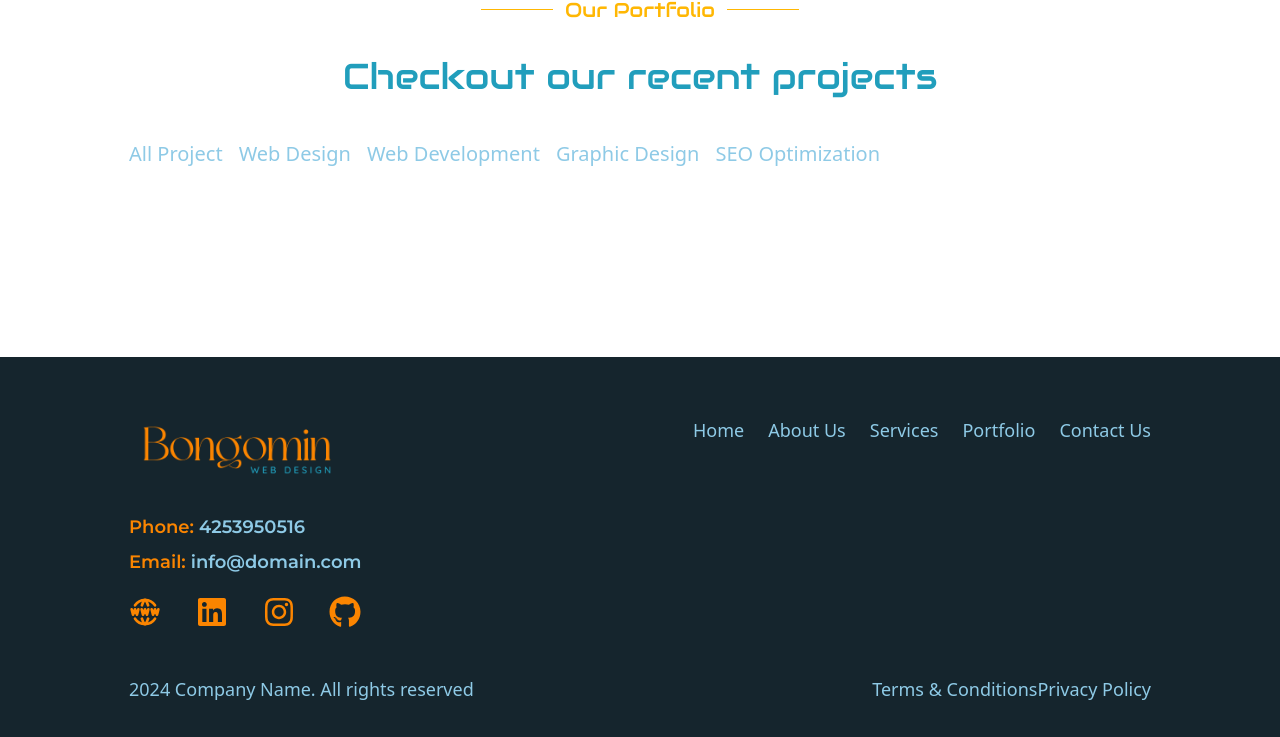
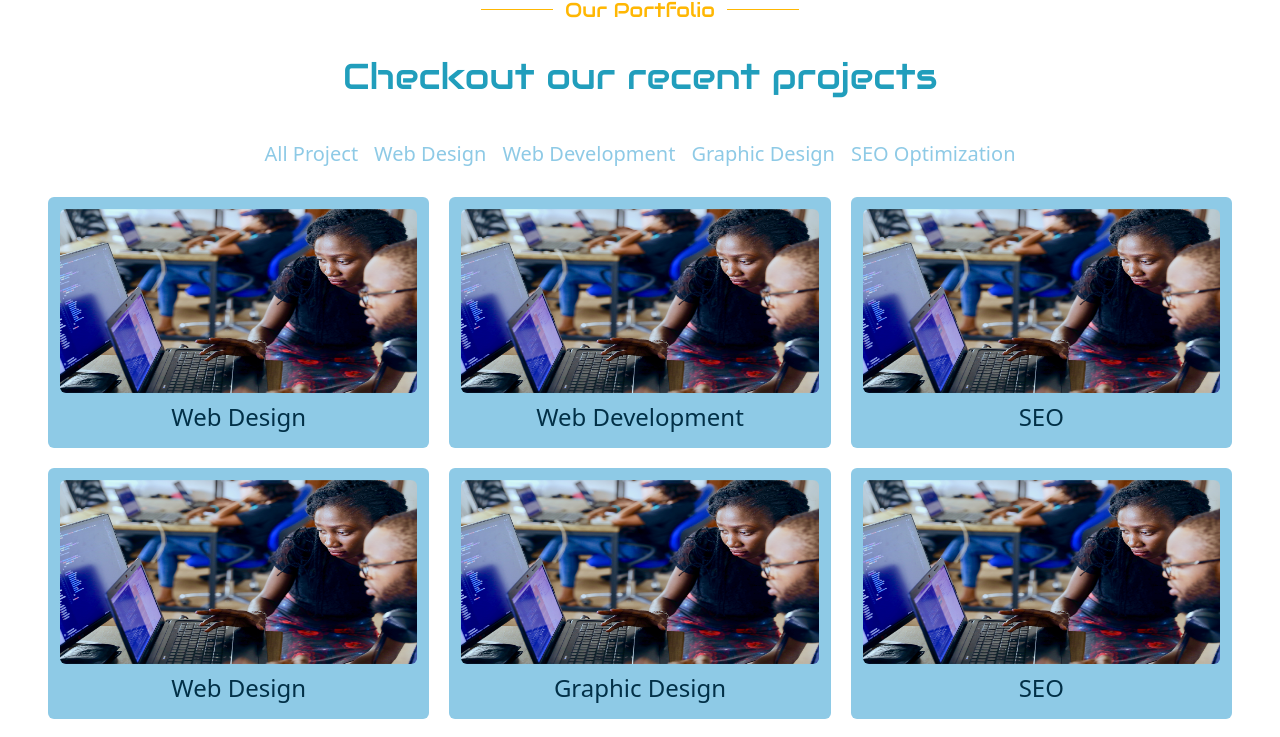
Before and after one commit to bongomin256/bongomin_designs, a React (Vite) app: page / in a window 1280 px wide. Shown: the part 3054-3791 px from the top of the page. Built offline with nearby package versions, Linux system fonts and the light colour scheme.

Commit message:
added json file and portfolio section component

```diff
--- a/data.json
+++ b/data.json
@@ -20,5 +20,75 @@
       "title": "SEO Optimization",
       "description": "Lorem ipsum dolor sit amet, consectetur adipiscing elit, sed do eiusmod tempor incididunt ut labore et dolore magna aliqua. Ut enim ad minim veniam, quis nostrud exercitation ullamco laboris nisi ut aliquip ex ea commodo consequat."
     }
+  ],
+  "portfolio": [
+    {
+      "category": "Web Design",
+      "projects": [
+        {
+          "projectName": "Bongomin Web Design",
+          "imgUrl": "./assets/about.png",
+          "url": "url here",
+          "taskDescription": "We used Figma to come up with the design"
+        },
+        {
+          "projectName": "Bongomin Web Design",
+          "imgUrl": "./assets/about.png",
+          "url": "url here",
+          "taskDescription": "We used Figma to come up with the design"
+        }
+      ]
+    },
+    {
+      "category": "Web Development",
+      "projects": [
+        {
+          "projectName": "Bongomin Web Development",
+          "imgUrl": "./assets/about.png",
+          "url": "url here",
+          "taskDescription": "Turned the Figma design into code"
+        },
+        {
+          "projectName": "Bongomin Web Design",
+          "imgUrl": "./assets/about.png",
+          "url": "url here",
+          "taskDescription": "We used Figma to come up with the design"
+        }
+      ]
+    },
+    {
+      "category": "Graphic Design",
+      "projects": [
+        {
+          "projectName": "Project X",
+          "imgUrl": "./assets/about.png",
+          "url": "url here",
+          "taskDescription": "Description of the project"
+        },
+        {
+          "projectName": "Bongomin Web Design",
+          "imgUrl": "./assets/about.png",
+          "url": "url here",
+          "taskDescription": "We used Figma to come up with the design"
+        }
+      ]
+    },
+    {
+      "category": "SEO",
+      "projects": [
+        {
+          "projectName": "Project Y",
+          "imgUrl": "./assets/about.png",
+          "url": "url here",
+          "taskDescription": "Description of the project"
+        },
+        {
+          "projectName": "Bongomin Web Design",
+          "imgUrl": "./assets/about.png",
+          "url": "url here",
+          "taskDescription": "We used Figma to come up with the design"
+        }
+      ]
+    }
   ]
 }
--- /dev/null
+++ b/src/components/PortfolioCard.jsx
@@ -0,0 +1,30 @@
+/* eslint-disable react/prop-types */
+// import data from "../../data.json";
+
+// eslint-disable-next-line react/prop-types
+
+const PortfolioCard = ({ category, projects }) => (
+  <>
+    {projects.map((project, index) => (
+      <section
+        key={index}
+        className="p-3 rounded-md bg-body-text md:w-[15.208rem] md:h-[15.688rem] lg:w-[23.833rem] lg:h-[15.688rem]"
+      >
+        <div>
+          <div>
+            <img
+              src={project.imgUrl}
+              alt={project.projectName}
+              className="w-full rounded-md lg:w-[22.5rem] lg:h-[11.5rem]"
+            />
+          </div>
+          <p className="py-2 text-xl font-semibold leading-9 text-center text-pri-bg lg:text-2xl lg:font-medium">
+            {category}
+          </p>
+        </div>
+      </section>
+    ))}
+  </>
+);
+
+export default PortfolioCard;
--- a/src/components/PortfolioHome.jsx
+++ b/src/components/PortfolioHome.jsx
@@ -1,6 +1,10 @@
+import data from "../../data.json";
+
 import SectionLayout from "../layouts/SectionLayout";
+import PortfolioCard from "./PortfolioCard";
 
 const PortfolioHome = ({ bgDefault }) => {
+  const portfolioData = data.portfolio;
   return (
     <SectionLayout bgDefault={`bg-white`}>
       <section>
@@ -17,14 +21,24 @@ const PortfolioHome = ({ bgDefault }) => {
           </h2>
         </div>
         <section>
-          <ul className="flex flex-row flex-wrap gap-4 text-heading3-sm mb-7 md:">
+          <ul className="flex flex-row flex-wrap gap-4 text-heading3-sm mb-7 lg:justify-center">
             <li>All Project</li>
             <li>Web Design</li>
             <li>Web Development</li>
             <li>Graphic Design</li>
             <li>SEO Optimization</li>
           </ul>
-          <div></div>
+          <div className="grid gap-3 md:grid-flow-col md:grid-rows-3 md:justify-center lg:gap-5 ">
+            {/* flex flex-col gap-3 md:flex-row */}
+            {portfolioData &&
+              portfolioData.map((item) => (
+                <PortfolioCard
+                  key={item.category}
+                  category={item.category}
+                  projects={item.projects}
+                />
+              ))}
+          </div>
         </section>
       </section>
     </SectionLayout>
```
